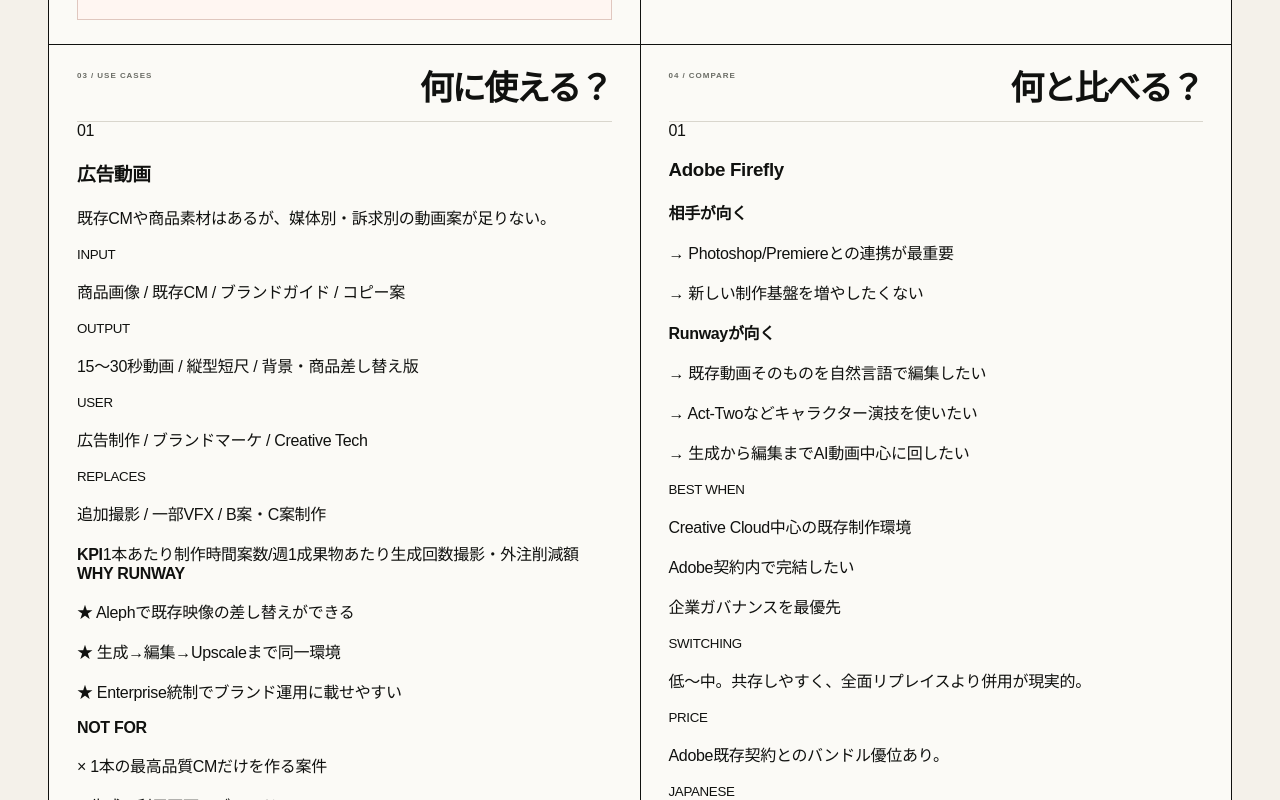
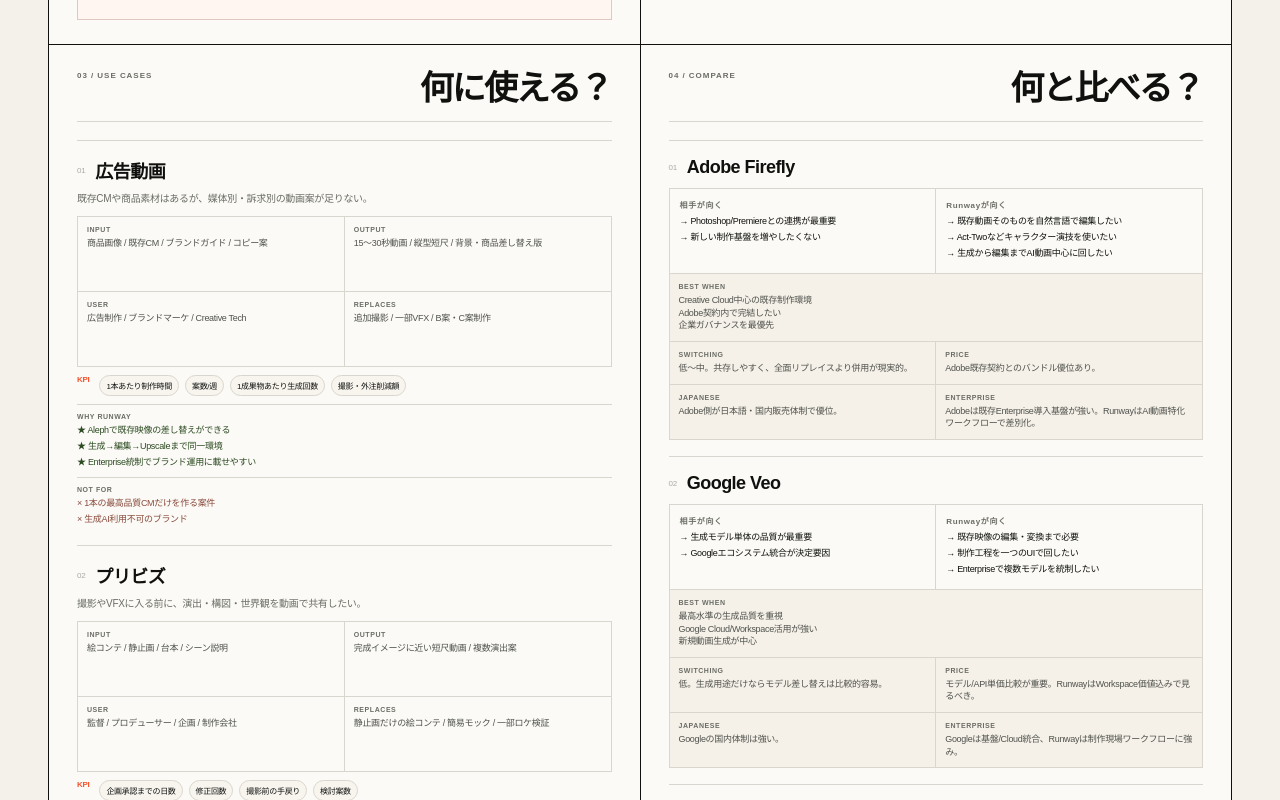
Before and after one commit to yasu-kai/tech-meets-japan, a Next.js app: page /products/runway-ai-video in a window 1280 px wide. Shown: the part 2680-3480 px from the top of the page. Built offline with nearby package versions, Linux system fonts and the light colour scheme.

Commit message:
Style deep use-case and comparison sections

```diff
--- a/app/globals.css
+++ b/app/globals.css
@@ -247,3 +247,15 @@
 .capability-limits b{display:block;font-size:8px;letter-spacing:.08em;color:#a24b32;margin-bottom:6px}
 .capability-limits p{font-size:9px;line-height:1.45;color:#744b40;margin:4px 0}
 @media(max-width:560px){.capability-detail-grid{grid-template-columns:1fr}.capability-deep-head{grid-template-columns:28px 1fr}.capability-badge{grid-column:2;width:max-content}}
+
+.usecase-deep-list,.comparison-deep-list{display:grid;margin-top:18px;border-top:1px solid var(--line)}
+.usecase-deep-list>section,.comparison-deep-list>section{padding:16px 0;border-bottom:1px solid var(--line)}
+.usecase-title,.compare-title{display:flex;gap:10px;align-items:center}.usecase-title span,.compare-title span{font-size:8px;color:#aaa}.usecase-title h3,.compare-title h3{font-size:18px;margin:0;letter-spacing:-.03em}
+.usecase-situation{font-size:10px;line-height:1.5;color:var(--muted);margin:8px 0 10px}
+.usecase-mini-grid{display:grid;grid-template-columns:1fr 1fr;gap:1px;background:var(--line);border:1px solid var(--line)}
+.usecase-mini-grid>div{background:#fbfaf6;padding:9px;min-height:74px}.usecase-mini-grid small,.compare-context small{display:block;font-size:7px;font-weight:900;letter-spacing:.08em;color:var(--muted);margin-bottom:4px}.usecase-mini-grid p,.compare-context p{font-size:9px;line-height:1.4;margin:0;color:#50524d}
+.usecase-kpi{display:flex;gap:6px;flex-wrap:wrap;margin-top:8px}.usecase-kpi b{font-size:8px;color:var(--accent);margin-right:4px}.usecase-kpi span{font-size:8px;border:1px solid var(--line);border-radius:999px;padding:4px 6px;background:#f8f5ee}
+.usecase-why,.usecase-not{margin-top:8px;padding-top:8px;border-top:1px solid var(--line)}.usecase-why b,.usecase-not b{display:block;font-size:7px;letter-spacing:.08em;color:var(--muted);margin-bottom:4px}.usecase-why p,.usecase-not p{font-size:9px;line-height:1.45;margin:3px 0}.usecase-why p{color:#2c4b22}.usecase-not p{color:#8a4a3c}
+.compare-split{display:grid;grid-template-columns:1fr 1fr;gap:1px;background:var(--line);border:1px solid var(--line);margin-top:10px}.compare-split>div{background:#fbfaf6;padding:10px}.compare-split b{display:block;font-size:8px;letter-spacing:.08em;color:var(--muted);margin-bottom:5px}.compare-split p{font-size:9px;line-height:1.45;margin:3px 0}
+.compare-context{display:grid;grid-template-columns:1fr 1fr;gap:1px;background:var(--line);border:1px solid var(--line);border-top:0}.compare-context>div{background:#f5f1e8;padding:9px}.compare-context>div:first-child{grid-column:1/-1}
+@media(max-width:560px){.usecase-mini-grid,.compare-split,.compare-context{grid-template-columns:1fr}.compare-context>div:first-child{grid-column:auto}}
```
